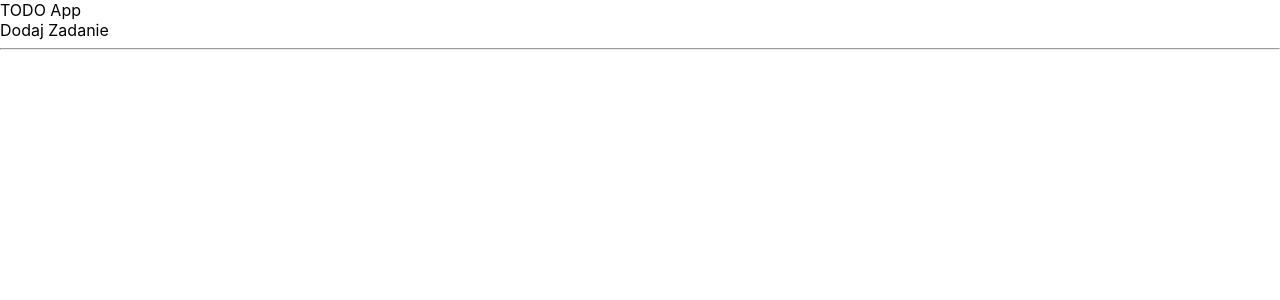
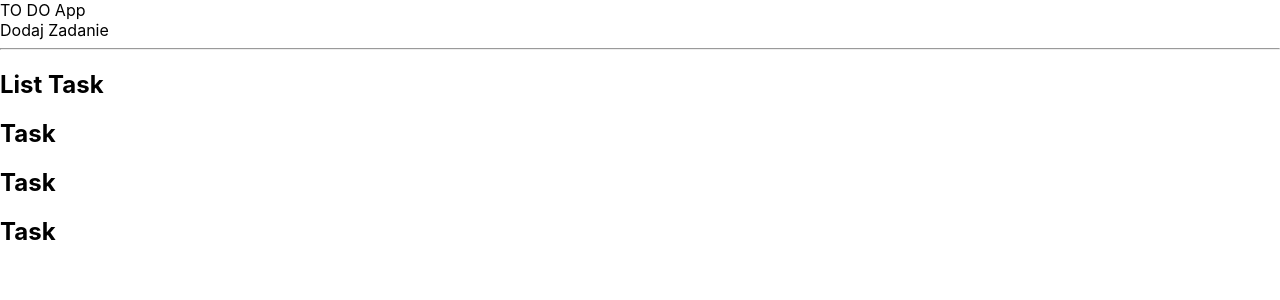
Before and after one commit to AmadeuszO/ReactToDoListClass, a React (Create React App) app: page / in a window 1280 px wide. Shown: the top 300 px of the page. Built offline with nearby package versions, Linux system fonts and the light colour scheme.

Commit message:
Add component function taskList,addtask,task

```diff
--- a/src/component/App.js
+++ b/src/component/App.js
@@ -1,16 +1,18 @@
 import React from "react";
+import {TaskList} from "./TaskList";
+import {TaskAdd} from "./TaskAdd";
 import {Component} from "react";
 
-import 'src/style/index.css'
-import {TaskAdd} from "./TaskAdd";
+import 'src/style/App.css'
 
 export class App extends Component {
 
     render() {
         return (
             <div className='Conteiner'>
-                TODO App
+                TO DO App
                 <TaskAdd/>
+                <TaskList/>
             </div>
         )
     }
--- a/src/component/Task.js
+++ b/src/component/Task.js
@@ -0,0 +1,10 @@
+import React from "react";
+
+export const Task = () => {
+
+    return <>
+        <h2>
+            Task
+        </h2>
+    </>
+}
--- a/src/component/TaskList.js
+++ b/src/component/TaskList.js
@@ -0,0 +1,12 @@
+import React, {Component} from "react";
+import {Task} from "./Task";
+
+export const TaskList = () => {
+
+    return <>
+        <h2>List Task</h2>
+        <Task/>
+        <Task/>
+        <Task/>
+    </>
+}
```
